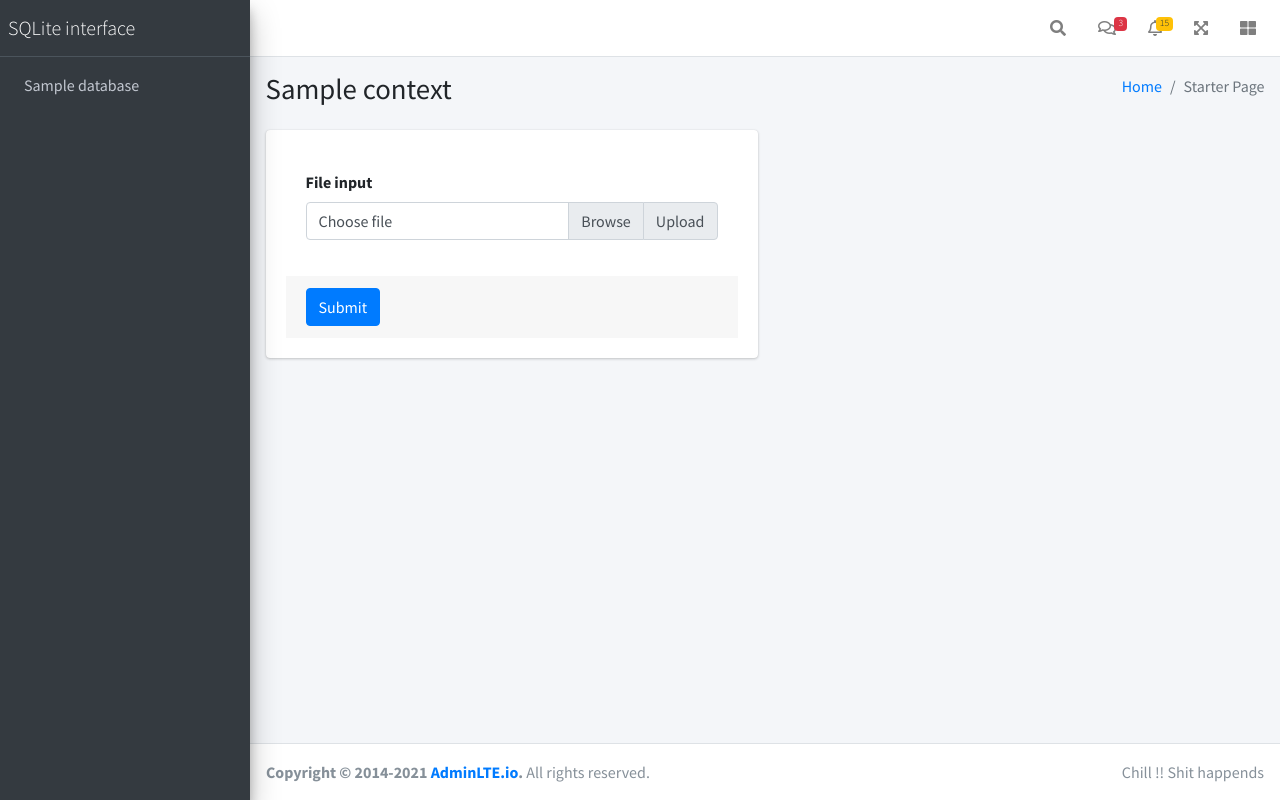
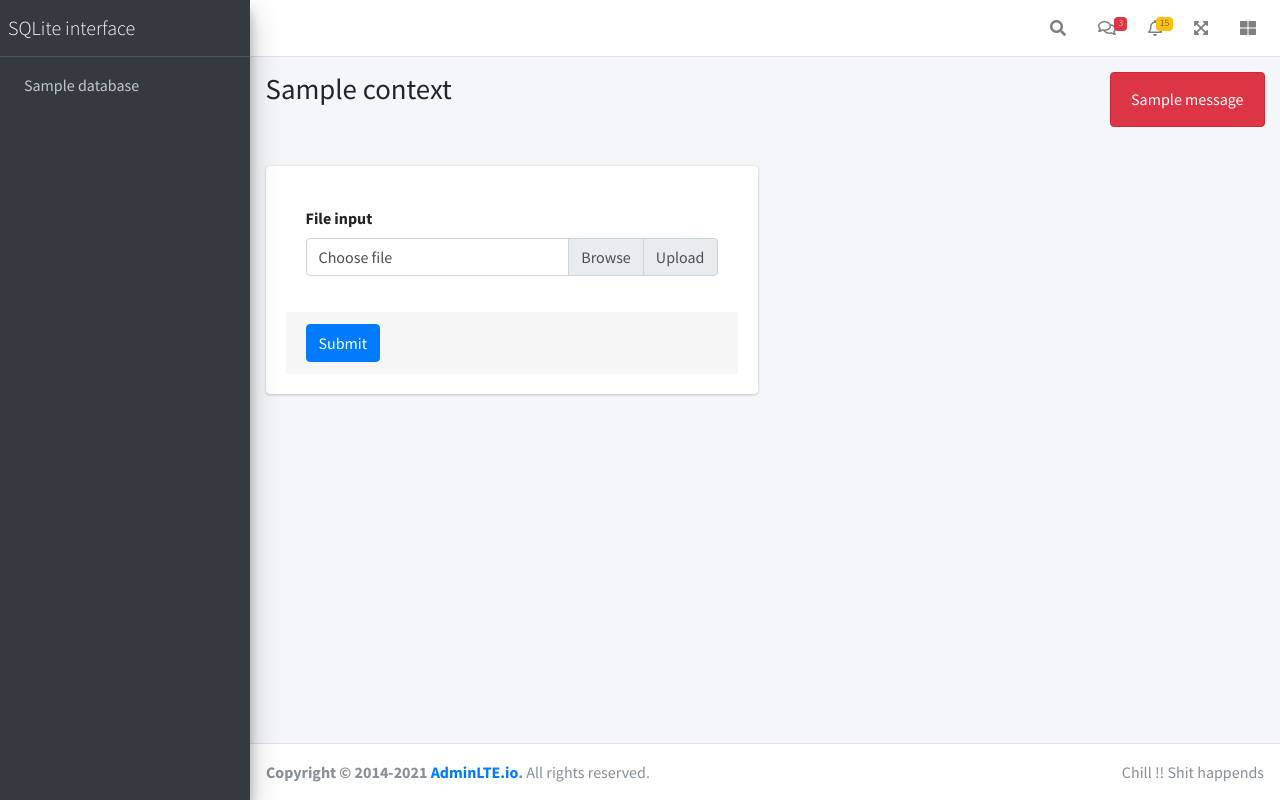
Before and after one commit to MusaTamzid05/PythonDatabase, a Flask app: template templates/home.html in a window 1280 px wide. Run offline with Flask 3, Linux system fonts and the light colour scheme; the template is opened without the code that fills it: most values are stand-ins (such as "Sample title", 1, 10 or a date in 2020); one stand-in notice (Sample message) is shown; some libraries are stand-ins or nearby versions.

Commit message:
Warning added

```diff
--- a/server.py
+++ b/server.py
@@ -1,6 +1,8 @@
 from flask import Flask
 from flask import request
+from flask import redirect
 from flask import flash
+from flask import url_for
 from werkzeug.utils import secure_filename
 from flask import render_template
 
@@ -47,7 +49,9 @@ def home():
         uploaded_file = request.files["file"]
 
         if uploaded_file.filename.endswith("db") == False:
-            flash("Only sqlite file")
+            flash("Only db file")
+            #return redirect(url_for("home"))
+
         else:
             filename = secure_filename(uploaded_file.filename)
 
--- a/templates/layout.html
+++ b/templates/layout.html
@@ -228,8 +228,13 @@ scratch. This page gets rid of all links and provides the needed markup only.
               </div><!-- /.col -->
               <div class="col-sm-6">
                 <ol class="breadcrumb float-sm-right">
-                  <li class="breadcrumb-item"><a href="#">Home</a></li>
-                  <li class="breadcrumb-item active">Starter Page</li>
+                    {% with messages = get_flashed_messages() %}
+                        {% if messages  %}
+                            {% for message in messages %}
+                                <li class="alert alert-danger breadcrumb-item">{{ message }}</li>
+                            {% endfor %}
+                        {% endif %}
+                    {% endwith %}
                 </ol>
               </div><!-- /.col -->
             </div><!-- /.row -->
```
